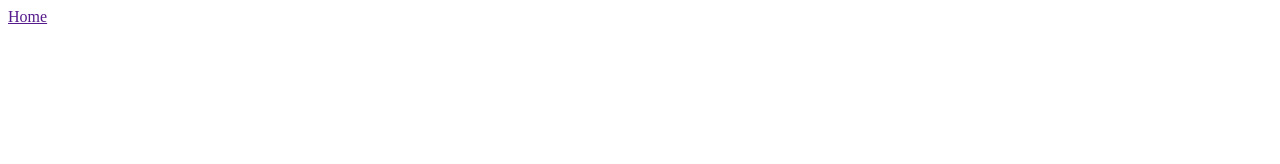
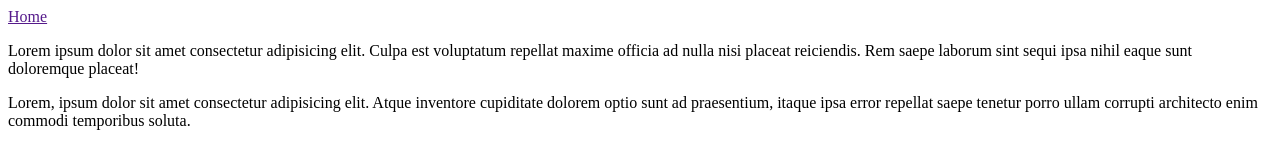
Before and after one commit to shabeebMongam/testing_new_git, a plain HTML site: page index.html in a window 1280 px wide. Drawn offline with Linux system fonts and the light colour scheme.

Commit message:
Second commit

```diff
--- a/index.html
+++ b/index.html
@@ -1,19 +1,29 @@
 <!DOCTYPE html>
 <html lang="en">
+
 <head>
     <meta charset="UTF-8">
     <meta http-equiv="X-UA-Compatible" content="IE=edge">
     <meta name="viewport" content="width=device-width, initial-scale=1.0">
     <title>Document</title>
 </head>
+
 <body>
     <header>
         <div class="header_left">
-<a href="">Home</a>
+            <a href="">Home</a>
+            <p>Lorem ipsum dolor sit amet consectetur adipisicing elit. Culpa est voluptatum repellat maxime officia ad
+                nulla nisi placeat reiciendis. Rem saepe laborum sint sequi ipsa nihil eaque sunt doloremque placeat!
+            </p>
+
         </div>
         <div class="header_right">
+            <p>Lorem, ipsum dolor sit amet consectetur adipisicing elit. Atque inventore cupiditate dolorem optio sunt
+                ad praesentium, itaque ipsa error repellat saepe tenetur porro ullam corrupti architecto enim commodi
+                temporibus soluta.</p>
 
         </div>
     </header>
 </body>
+
 </html>
```
